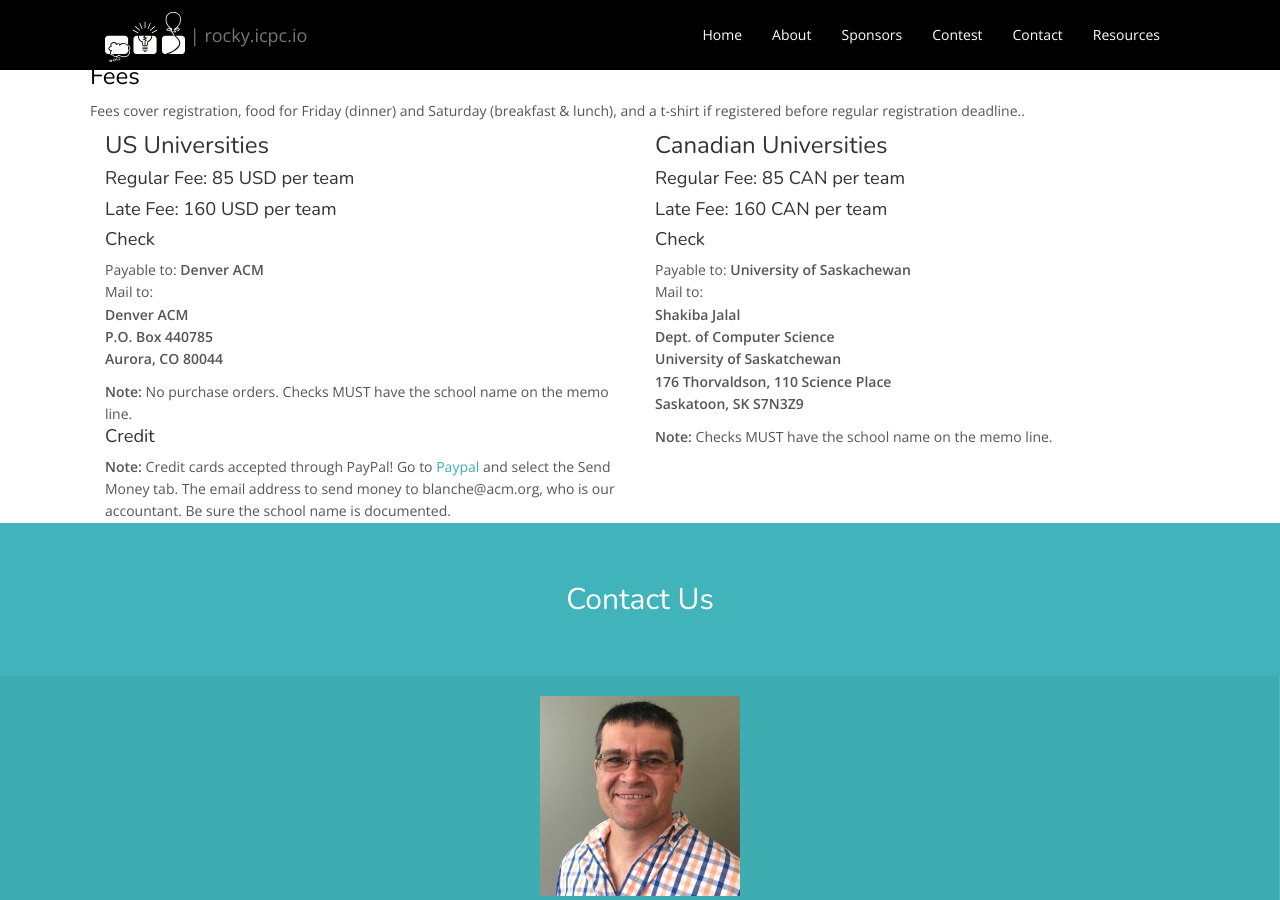
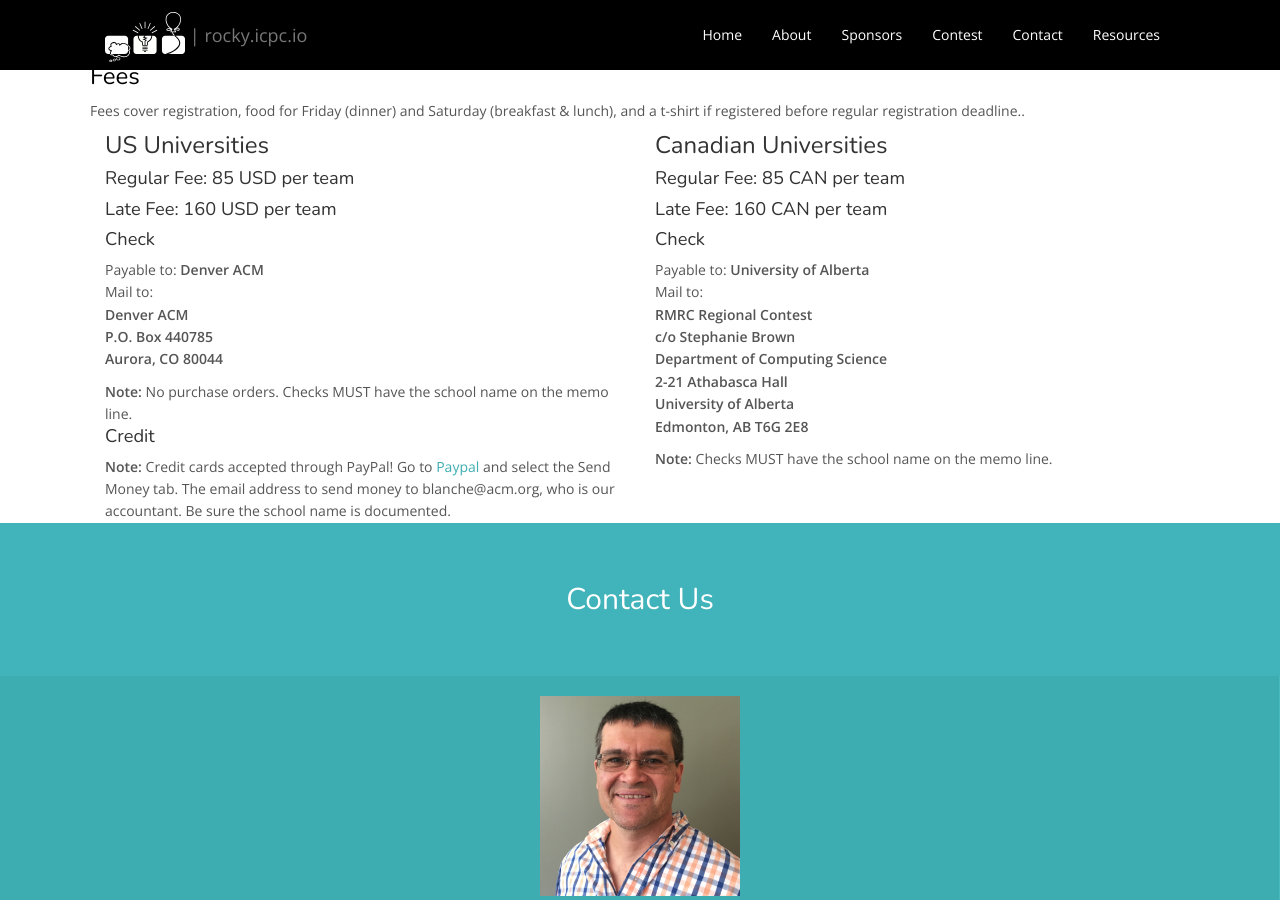
Before and after one commit to icpc/na-rocky-mountain-web, a Jekyll site: the page built from docs/index.html, in a window 1280 px wide and 900 px high, scrolled down 2354 px. Built offline with Jekyll 4.4.1, drawn with Linux system fonts in a browser that asks for light colours; nearby versions of some CDN libraries.

Commit message:
update ca address

```diff
--- a/docs/_data/contest.yml
+++ b/docs/_data/contest.yml
@@ -28,11 +28,13 @@ fees:
       regular: 85 CAN per team
       late: 160 CAN per team
       check:
-          payable: University of Saskachewan # payable to
+
+          payable: University of Alberta # payable to
           address:
-              - address: Shakiba Jalal
-              - address: Dept. of Computer Science
-              - address: University of Saskatchewan
-              - address: 176 Thorvaldson, 110 Science Place
-              - address: Saskatoon, SK S7N3Z9
+              - address: RMRC Regional Contest
+              - address: c/o Stephanie Brown
+              - address: Department of Computing Science
+              - address: 2-21 Athabasca Hall
+              - address: University of Alberta
+              - address: Edmonton, AB T6G 2E8
           note: Checks MUST have the school name on the memo line.
```
Also changed, not shown: 7 other files.
